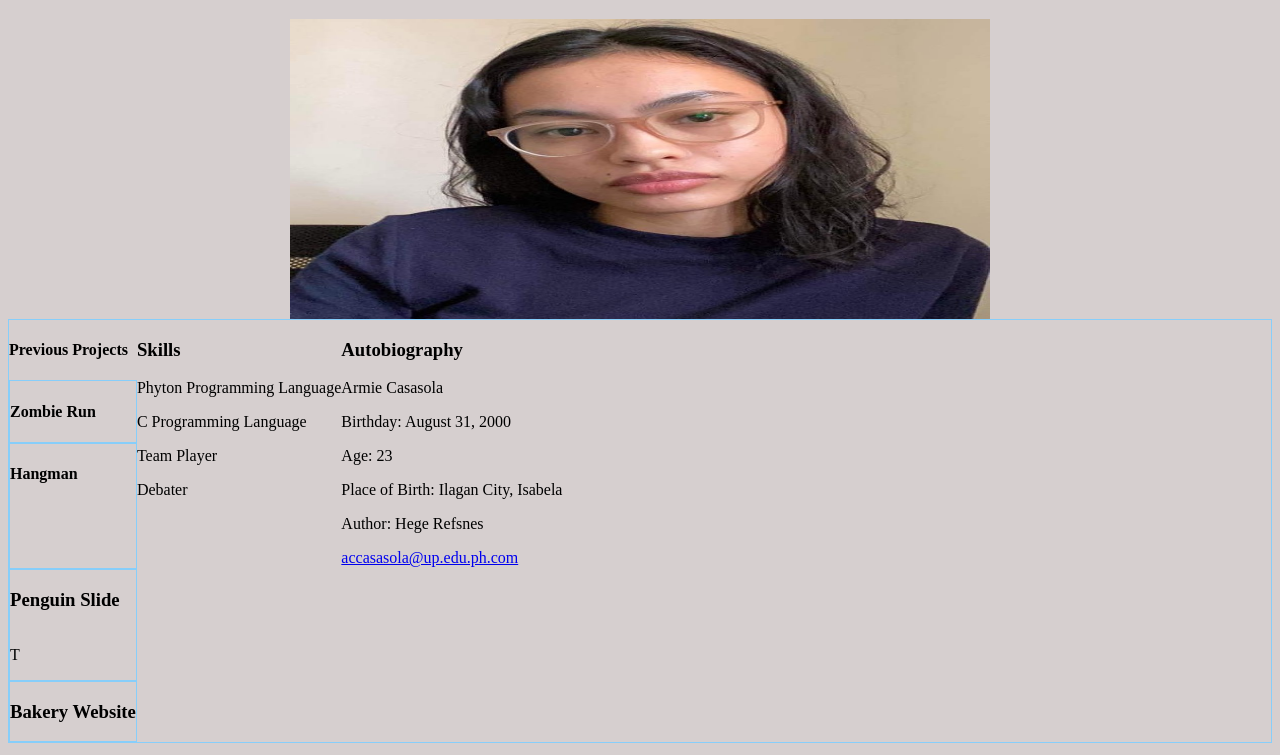
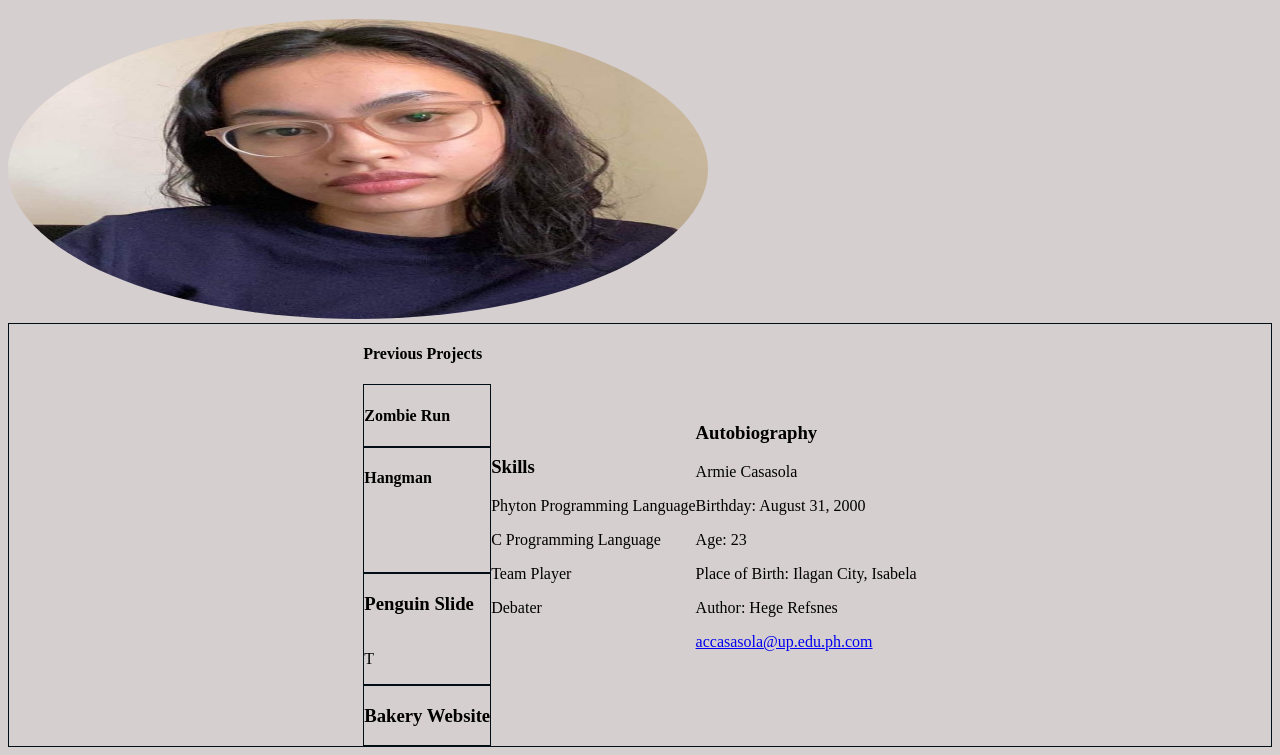
Before and after one commit to accasasola/accasasola.github.io, a plain HTML site: page index.html in a window 1280 px wide. Shown: the part 61-816 px from the top of the page. Drawn offline with Linux system fonts and the light colour scheme.

Commit message:
improved style.css

```diff
--- a/styles.css
+++ b/styles.css
@@ -9,16 +9,18 @@ body {
 
 
   img {
-	display: block;
-	margin-left: auto;
-	margin-right: auto;
+	border-radius: 50%;
   }
   .flex-container {
 	display: flex;
 	flex-direction: row;
+	flex-wrap: wrap;
+	flex-flow: row wrap;
+	justify-content: center;
+	align-items: center;
 	border-style: solid;
 	border-width: 1px;
-	border-color: lightskyblue;
+	border-color: rgb(1, 14, 22);
 }
  .flex-container {
 	display: flex;
@@ -28,7 +30,7 @@ body {
 	flex-direction: column;
 	border-style: solid;
 	border-width: 1px;
-	border-color: lightskyblue;
+	border-color: rgb(1, 14, 22);
 }
 
 .flex-container {
@@ -39,5 +41,5 @@ body {
 	flex-direction: column;
 	border-style: solid;
 	border-width: 1px;
-	border-color: lightskyblue;
+	border-color: rgb(1, 14, 22);
 }
```
Also changed, not shown: README.md.
